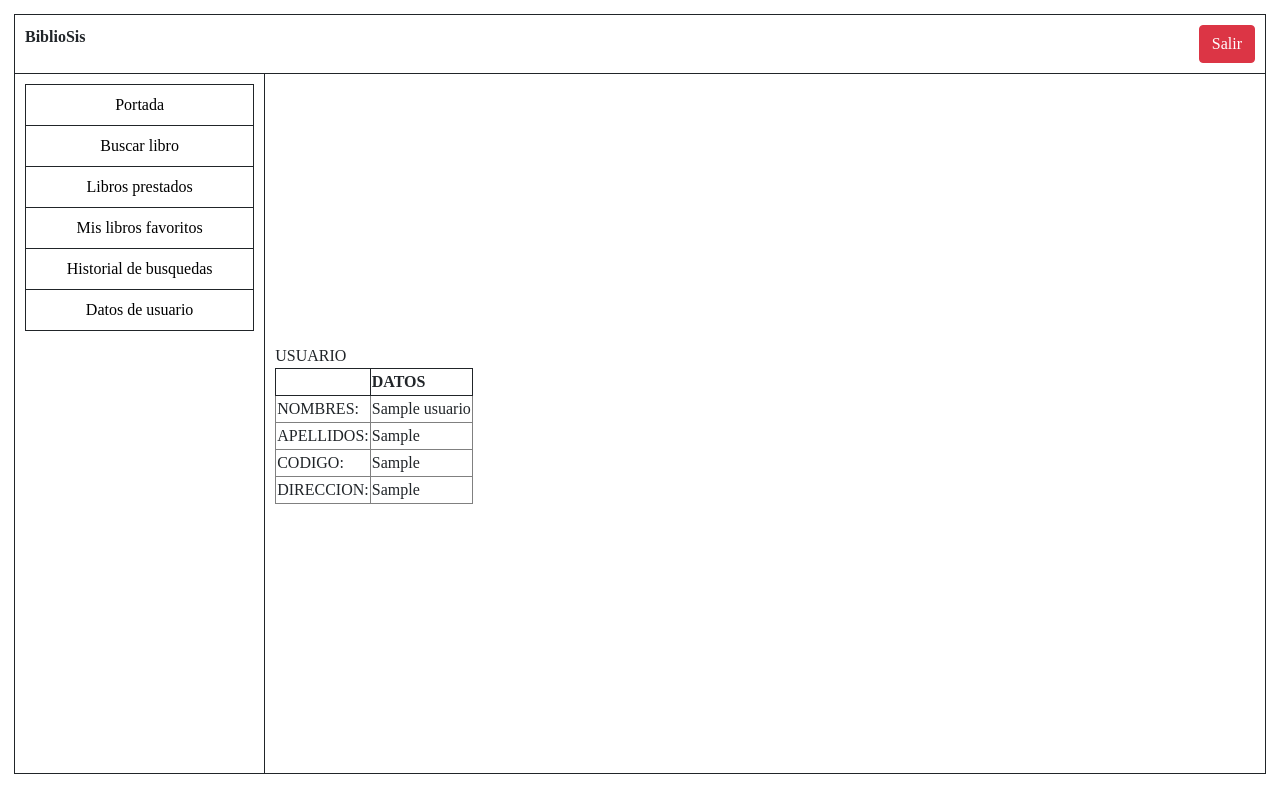
After one commit to DANIEL74164/BiblioS, a CodeIgniter app: page /Carpeta/welcome/userpage in a window 1280 px wide. The commit adds this page. Run offline with CodeIgniter, Linux system fonts and the light colour scheme; the visitor is signed in with stand-in values (Sample User, id 1); tables that the repository leaves empty or names only in its code hold one stand-in row (values such as "Sample post"); some web fonts are replaced.

Commit message:
Datos de usuario (incompleto)

```diff
--- a/carpeta/application/controllers/Welcome.php
+++ b/carpeta/application/controllers/Welcome.php
@@ -21,6 +21,14 @@ class Welcome extends MY_Controller {
         $this->load->view('header');
         $this->load->view('usuario_page');
         $this->load->view('portada',$dato);
+        $this->load->view('footer');
+    }
+    public function userpage() {
+        $result = $this->db->get('usuario');
+        $data = array('consulta' => $result);
+        $this->load->view('header');
+        $this->load->view('usuario_page');
+        $this->load->view('info_user',$data);
         $this->load->view('footer');
     }
 
--- /dev/null
+++ b/carpeta/application/views/info_user.php
@@ -0,0 +1,37 @@
+		<td>
+			USUARIO
+			<table border="1">
+				<tr>
+					<th>  </th>
+					<th>DATOS</th>
+				</tr>
+				<?php
+				foreach ($consulta->result() as $fila) {  ?>
+
+				<tr>
+					<td>NOMBRES: </td>
+					<td><?= $fila->usua_nombres?></td>
+				</tr>
+				<tr>
+					<td>APELLIDOS: </td>
+					<td><?= $fila->usua_apellidos?></td>
+				</tr>
+				<tr>
+					<td>CODIGO: </td>
+					<td><?= $fila->usua_codigo?></td>
+				</tr>
+				<tr>
+					<td>DIRECCION: </td>
+					<td><?= $fila->usua_direccion?></td>
+
+				</tr>
+				<?php
+				}
+				?>
+			</table>
+
+		</td>
+	</tr>
+</table>
+
+</body>
--- a/carpeta/application/views/usuario_page.php
+++ b/carpeta/application/views/usuario_page.php
@@ -25,6 +25,6 @@
 					<td><a href="<?= base_url() . 'welcome/portada'; ?>">Historial de busquedas</a></td>
 				</tr>
 				<tr>
-					<td><a href="<?= base_url() . 'welcome/portada'; ?>">Datos de usuario</a></td>
+					<td><a href="<?= base_url() . 'welcome/userpage'; ?>">Datos de usuario</a></td>
 				</tr>
 			</table>
```
Also changed, not shown: carpeta/application/models/UserpageModel.php (added).
